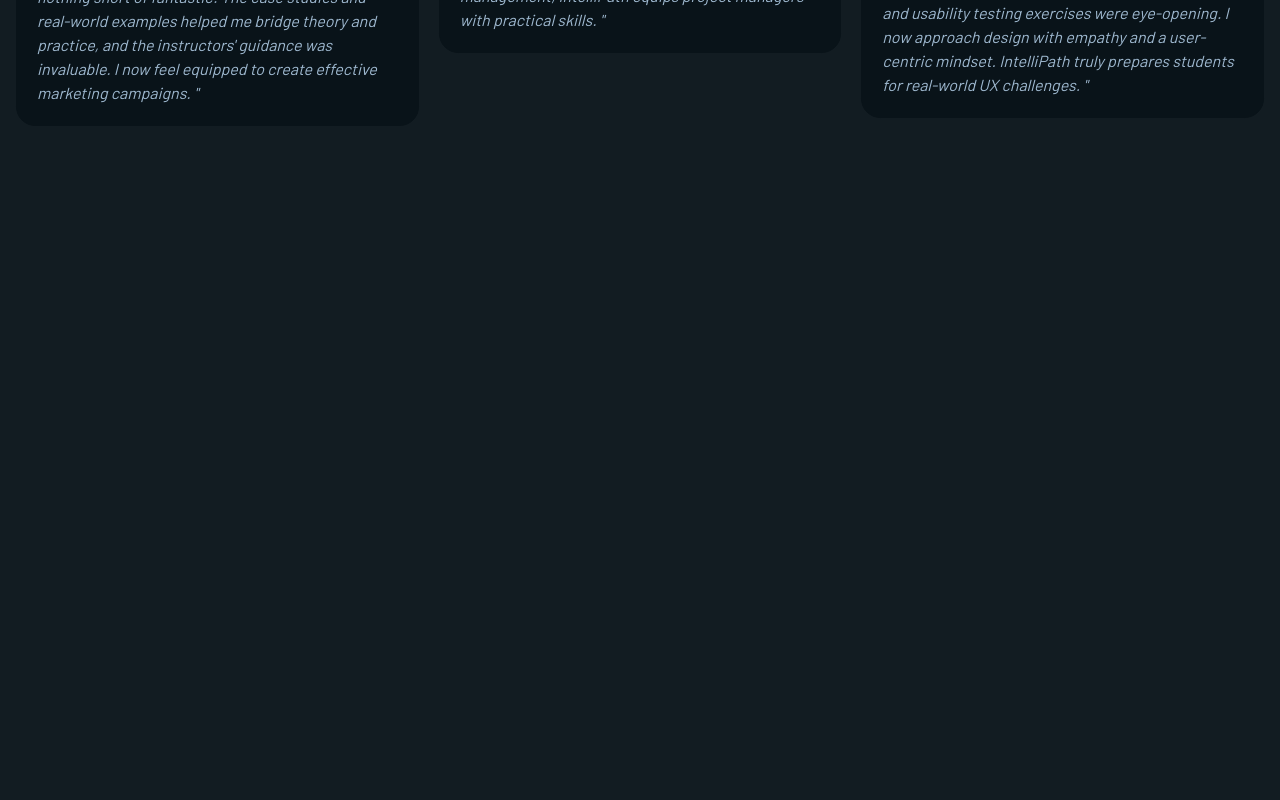
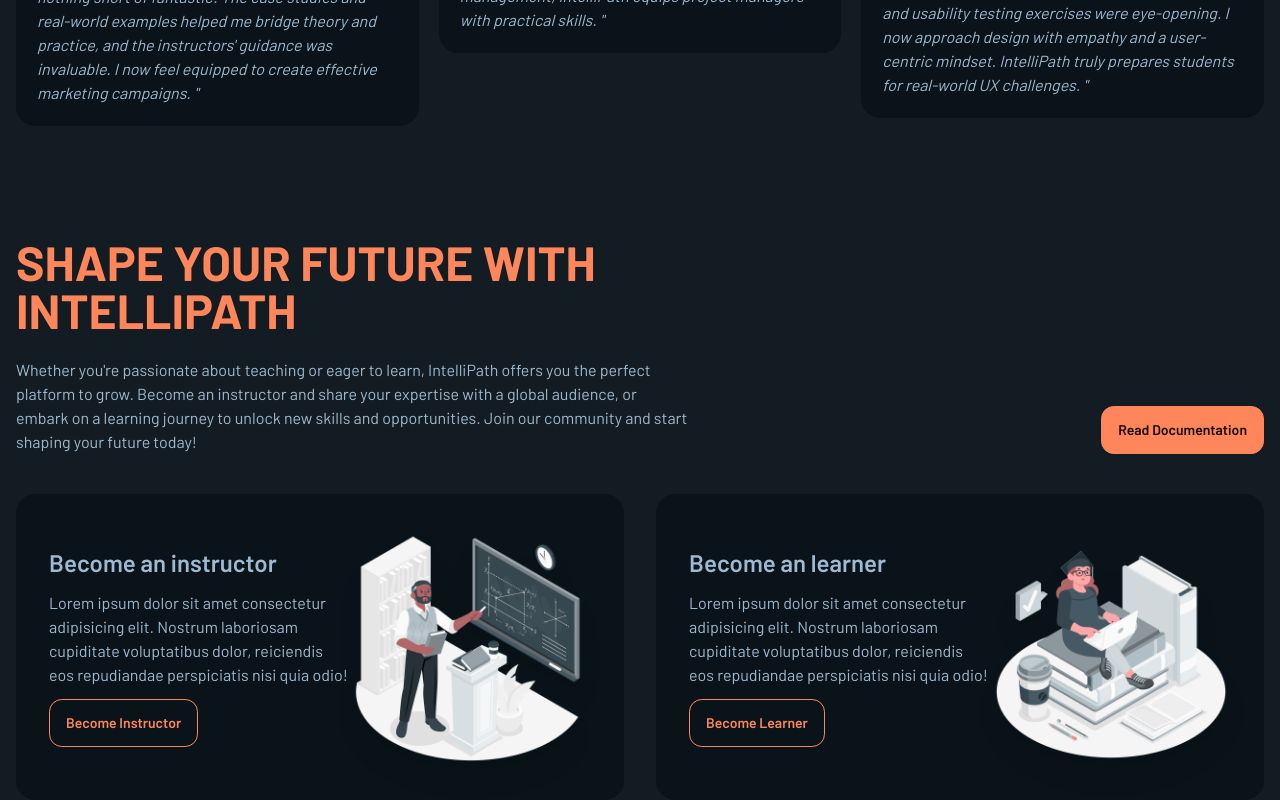
Before and after one commit to taseenjeem/intellipath-ts, a Next.js app: page / in a window 1280 px wide. Shown: the part 4890-5690 px from the top of the page. Before the commit the page ends 5016 px from the top, so only its background shows below. Built offline with nearby package versions, Linux system fonts and the light colour scheme.

Commit message:
Added cta

```diff
--- a/src/app/page.tsx
+++ b/src/app/page.tsx
@@ -2,6 +2,7 @@ import CategoryList from "@/src/components/page/landing-page/CategoryList";
 import Hero from "@/src/components/page/landing-page/Hero";
 import TopCourses from "../components/page/landing-page/TopCourses";
 import Testimonial from "../components/page/landing-page/Testimonial";
+import Cta from "../components/page/landing-page/Cta";
 
 const LandingPage = () => {
   return (
@@ -10,6 +11,7 @@ const LandingPage = () => {
       <CategoryList />
       <TopCourses />
       <Testimonial />
+      <Cta />
     </>
   );
 };
--- /dev/null
+++ b/src/components/page/landing-page/Cta.tsx
@@ -0,0 +1,73 @@
+import student from "/public/assets/images/student.png";
+import instructor from "/public/assets/images/instructor.png";
+import Link from "next/link";
+import Image from "next/image";
+
+const Cta = () => {
+  return (
+    <section className="container w-full mt-7 md:mt-28">
+      <div className="md:flex md:items-end md:justify-between">
+        <div className="max-w-2xl">
+          <h2 className="lg:text-5xl text-3xl text-primary uppercase font-bold">
+            Shape Your Future with IntelliPath
+          </h2>
+
+          <p className="mt-6">
+            Whether you&apos;re passionate about teaching or eager to learn,
+            IntelliPath offers you the perfect platform to grow. Become an
+            instructor and share your expertise with a global audience, or
+            embark on a learning journey to unlock new skills and opportunities.
+            Join our community and start shaping your future today!
+          </p>
+        </div>
+        <Link href="/shop" className="mt-6 md:mt-0 btn btn-primary ">
+          Read Documentation
+        </Link>
+      </div>
+      <div className="grid md:grid-cols-2 gap-8 mt-5 md:mt-10">
+        <div className="bg-base-300 card card-compact card-body hover:shadow-xl border border-base-300 hover:border-primary duration-300">
+          <div className="flex flex-col md:flex-row items-center">
+            <div className="space-y-3">
+              <h3 className="text-2xl font-semibold">Become an instructor</h3>
+              <p>
+                Lorem ipsum dolor sit amet consectetur adipisicing elit. Nostrum
+                laboriosam cupiditate voluptatibus dolor, reiciendis eos
+                repudiandae perspiciatis nisi quia odio!
+              </p>
+              <Link href={`#`} className="btn btn-primary btn-outline">
+                Become Instructor
+              </Link>
+            </div>
+            <Image
+              src={instructor}
+              alt="Instructor Illustration"
+              className="max-w-60 w-full drop-shadow-xl"
+            />
+          </div>
+        </div>
+        <div className="bg-base-300 card card-compact card-body hover:shadow-xl border border-base-300 hover:border-primary duration-300">
+          <div className="flex flex-col md:flex-row items-center">
+            <div className="space-y-3">
+              <h3 className="text-2xl font-semibold">Become an learner</h3>
+              <p>
+                Lorem ipsum dolor sit amet consectetur adipisicing elit. Nostrum
+                laboriosam cupiditate voluptatibus dolor, reiciendis eos
+                repudiandae perspiciatis nisi quia odio!
+              </p>
+              <Link href={`#`} className="btn btn-primary btn-outline">
+                Become Learner
+              </Link>
+            </div>
+            <Image
+              src={student}
+              alt="Instructor Illustration"
+              className="max-w-60 w-full drop-shadow-xl"
+            />
+          </div>
+        </div>
+      </div>
+    </section>
+  );
+};
+
+export default Cta;
```
